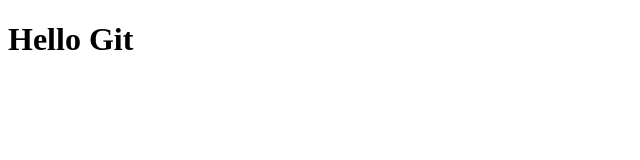
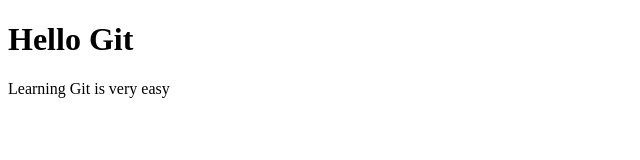
Before and after one commit to sanjeev-git/scm, a plain HTML site: page index.html in a window 1280 px wide. Shown: the whole page, without its empty margins (0-640 px from the left). Drawn offline with Linux system fonts and the light colour scheme.

Commit message:
Added div and p

```diff
--- a/index.html
+++ b/index.html
@@ -2,5 +2,10 @@
 <html>
     <body>
         <h1>Hello Git</h1>
+        <div>
+            <p>
+                Learning Git is very easy
+            </p>
+        </div>
     </body>
 </html>
```
